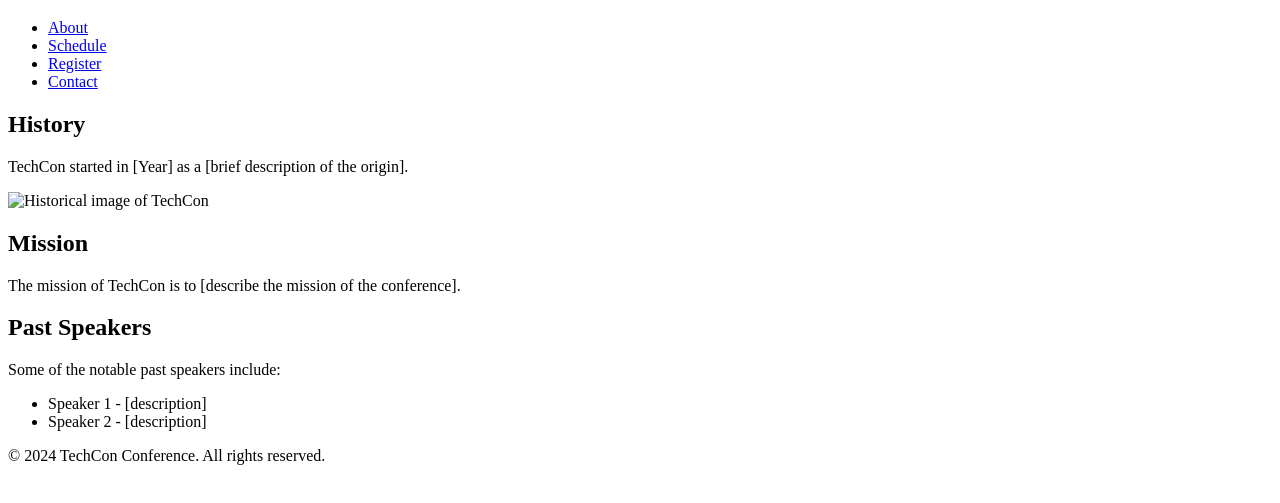
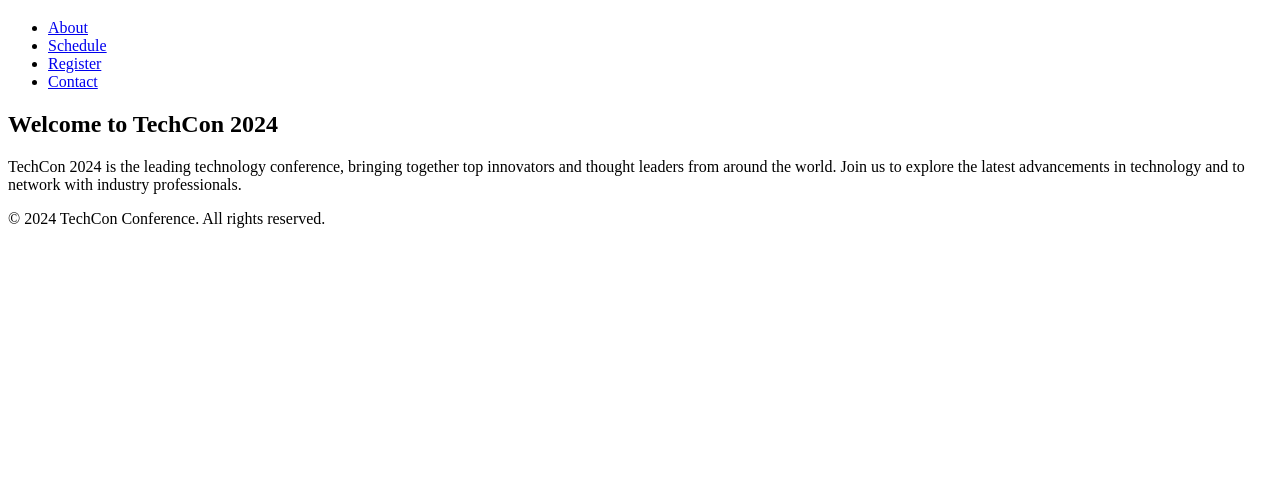
Before and after one commit to Annlarstic/TechCon_HTML, a plain HTML site: page techcon_website/index.html in a window 1280 px wide. Shown: the part 61-564 px from the top of the page. Drawn offline with Linux system fonts and the light colour scheme.

Commit message:
Update about.html and index.html

```diff
--- a/techcon_website/index.html
+++ b/techcon_website/index.html
@@ -22,26 +22,13 @@
 
     <!-- Main Section -->
     <main>
-        <article>
-            <h2>History</h2>
-            <p>TechCon started in [Year] as a [brief description of the origin].</p>
-            <img src="history-image.jpg" alt="Historical image of TechCon">
-        </article>
 
-        <article>
-            <h2>Mission</h2>
-            <p>The mission of TechCon is to [describe the mission of the conference].</p>
-        </article>
+            <h2>Welcome to TechCon 2024</h2>
+            <p>TechCon 2024 is the leading technology conference, bringing together top innovators and thought leaders from around the world. Join us to explore the latest advancements in technology and to network with industry professionals.</p>
 
-        <article>
-            <h2>Past Speakers</h2>
-            <p>Some of the notable past speakers include:</p>
-            <ul>
-                <li>Speaker 1 - [description]</li>
-                <li>Speaker 2 - [description]</li>
-            </ul>
-        </article>
+
     </main>
+
     <!-- Footer Section -->
     <footer>
         <p>&copy; 2024 TechCon Conference. All rights reserved.</p>
```
